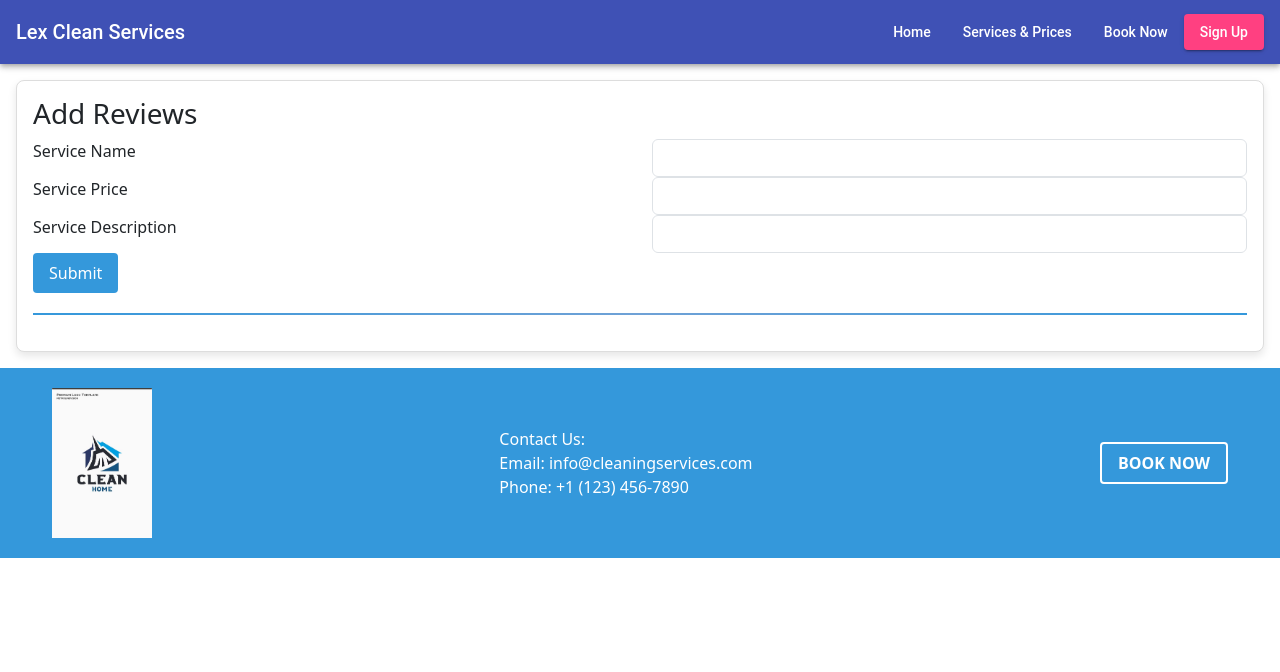
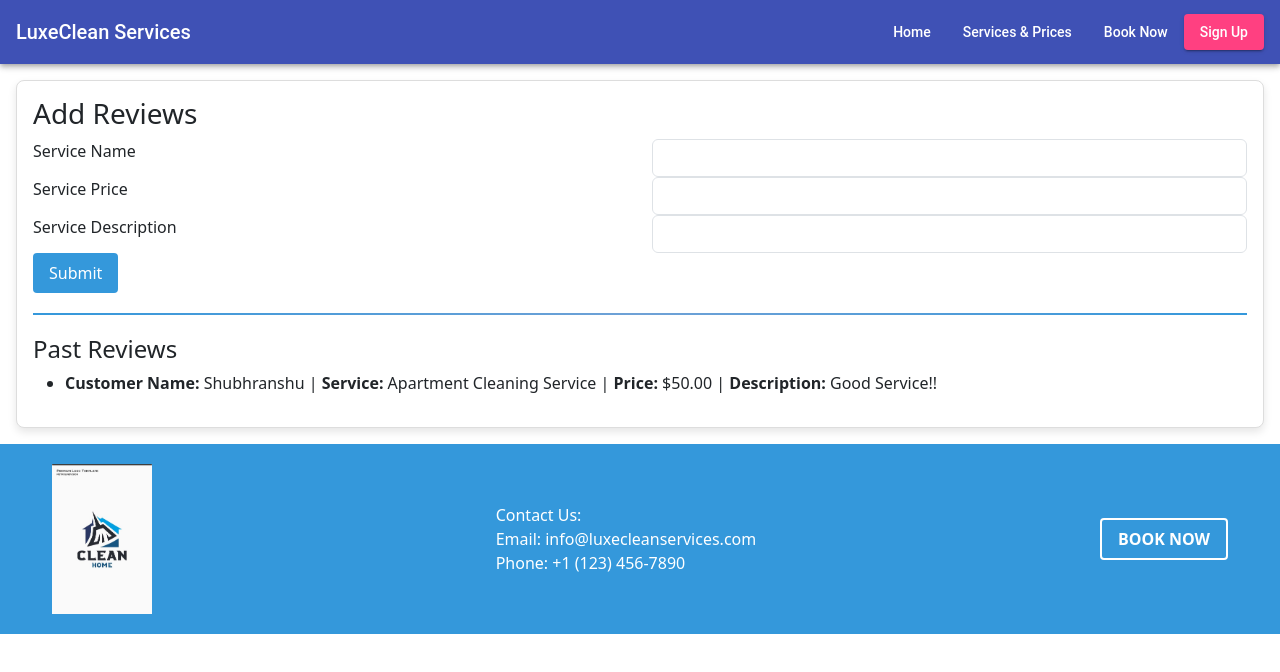
Before and after one commit to NGO-Website/luxclean, an Angular app: page /reviews in a window 1280 px wide. Shown: the top 672 px of the page. Built offline with nearby package versions, Linux system fonts and the light colour scheme.

Commit message:
modify ui

```diff
--- a/src/app/components/footer/footer.component.html
+++ b/src/app/components/footer/footer.component.html
@@ -9,7 +9,7 @@
         <!-- Contact Details -->
         <div class="contact-details">
           <p>Contact Us:</p>
-          <p>Email: info@cleaningservices.com</p>
+          <p>Email: info@luxecleanservices.com</p>
           <p>Phone: +1 (123) 456-7890</p>
         </div>
 
--- a/src/app/components/navbar/navbar.component.html
+++ b/src/app/components/navbar/navbar.component.html
@@ -1,5 +1,5 @@
 <mat-toolbar color="primary" class="mat-elevation-z4">
-  <span>Lex Clean Services</span>
+  <span>LuxeClean Services</span>
 
   <div class="spacer"></div>
   <a mat-button routerLink="/">Home</a>
--- a/src/app/components/reviews/reviews.component.html
+++ b/src/app/components/reviews/reviews.component.html
@@ -1,4 +1,5 @@
 <div class="card">
+  <div class = "add-reviews">
     <div class="row">
       <h3 class="md-col-12">Add Reviews</h3>
     </div>
@@ -47,16 +48,17 @@
         </div>
       </div>
     </form>
+  </div>
 
   <!-- Horizontal Line -->
   <div class="horizontal-line"></div>
 
   <!-- List of past reviews below: -->
-  <!-- List of past reviews below -->
   <div *ngIf="reviews.length > 0">
     <h4>Past Reviews</h4>
     <ul>
       <li *ngFor="let review of reviews">
+        <strong>Customer Name:</strong> {{ review.name }} |
         <strong>Service:</strong> {{ review.service }} |
         <strong>Price:</strong> {{ review.price | currency: 'USD' }} |
         <strong>Description:</strong> {{ review.description }}
--- a/src/app/components/reviews/reviews.component.ts
+++ b/src/app/components/reviews/reviews.component.ts
@@ -15,12 +15,17 @@ export class ReviewsComponent implements OnInit {
   constructor(private fb: FormBuilder, private route: Router) {
     this.angForm = this.fb.group({
       name: ['', Validators.required],
+      service: ['', Validators.required],
       price: ['', Validators.required],
       description: ['', Validators.required],
     });
   }
 
-  ngOnInit(): void {}
+  ngOnInit(): void {
+    this.reviews = [
+      {name: "Shubhranshu", service: "Apartment Cleaning Service", price: "50", description: "Good Service!!"}
+    ];
+  }
 
   postData(forms: any) {
     console.log(this.angForm.value);
--- a/src/index.html
+++ b/src/index.html
@@ -2,7 +2,7 @@
 <html lang="en">
   <head>
     <meta charset="utf-8" />
-    <title>NgoWebsiteFrontend</title>
+    <title>LuxeClean Services</title>
     <base href="/" />
     <meta name="viewport" content="width=device-width, initial-scale=1" />
     <link rel="icon" type="image/x-icon" href="favicon.ico" />
```
Lines whose indentation alone changed are shown as unchanged.
